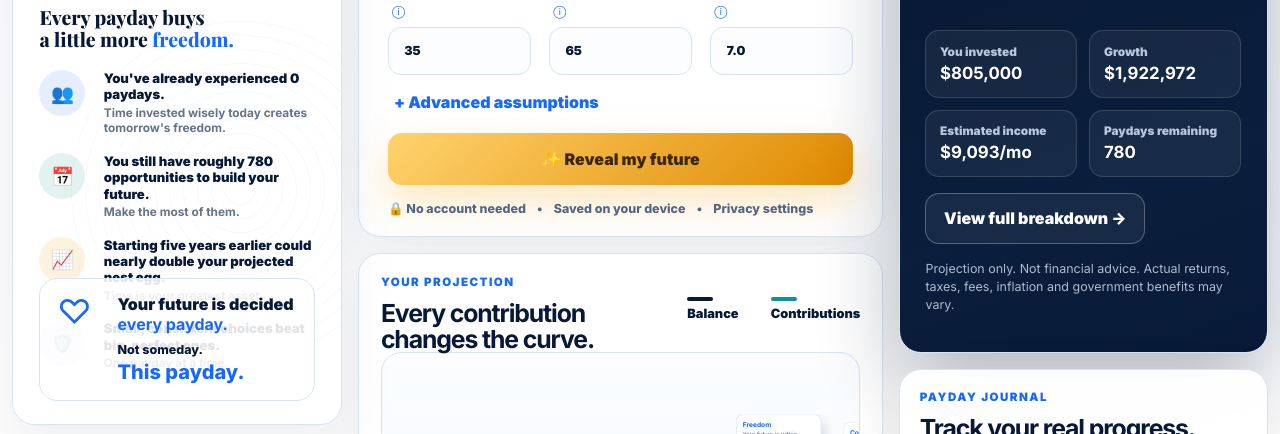
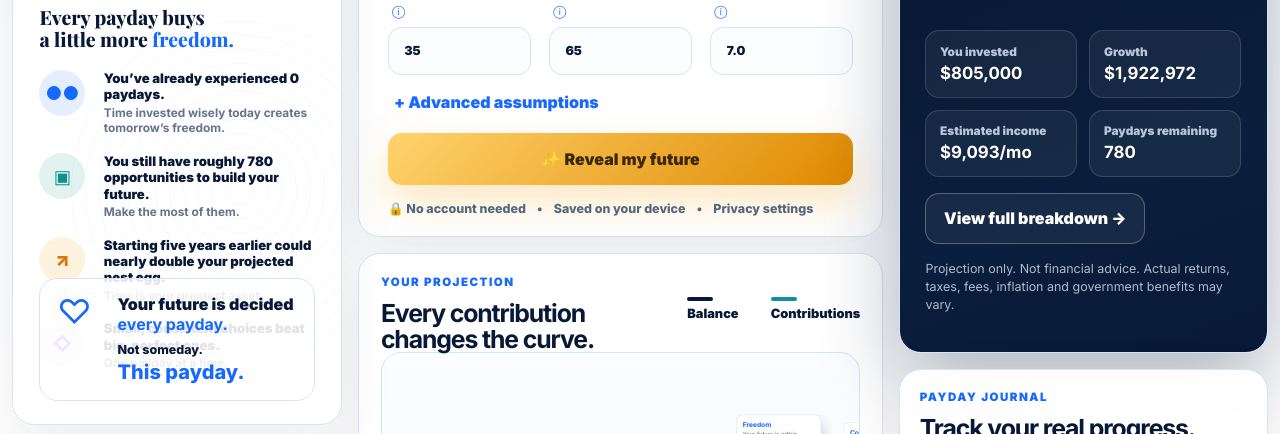
Before and after one commit to calgal7-del/1040-paydays, a React (Vite) app: page / in a window 1280 px wide. Shown: the part 347-781 px from the top of the page. Built offline with nearby package versions, Linux system fonts and the light colour scheme.

Commit message:
Update Hero.jsx

```diff
--- a/src/components/Hero.jsx
+++ b/src/components/Hero.jsx
@@ -1,11 +1,9 @@
 export default function Hero({ paydaysRemaining }) {
   return (
     <section className="hero">
-      <div className="heroAccent"></div>
+      <div className="heroAccent" />
 
-      <p className="heroKicker">
-        YOUR FINANCIAL LIFE IN PAYDAYS
-      </p>
+      <p className="heroKicker">Your financial life in paydays</p>
 
       <h1 className="heroTitle">
         You only get
@@ -22,87 +20,47 @@ export default function Hero({ paydaysRemaining }) {
       </p>
 
       <div className="heroInsights">
-
         <div className="heroInsight blue">
-          <span>👥</span>
-
+          <span>●●</span>
           <div>
-            <strong>
-              You've already experienced 0 paydays.
-            </strong>
-
-            <small>
-              Time invested wisely today creates tomorrow's freedom.
-            </small>
+            <strong>You’ve already experienced 0 paydays.</strong>
+            <small>Time invested wisely today creates tomorrow’s freedom.</small>
           </div>
         </div>
 
         <div className="heroInsight green">
-          <span>📅</span>
-
+          <span>▣</span>
           <div>
-            <strong>
-              You still have roughly {paydaysRemaining.toLocaleString()} opportunities to build your future.
-            </strong>
-
-            <small>
-              Make the most of them.
-            </small>
+            <strong>You still have roughly {paydaysRemaining.toLocaleString()} opportunities to build your future.</strong>
+            <small>Make the most of them.</small>
           </div>
         </div>
 
         <div className="heroInsight gold">
-          <span>📈</span>
-
+          <span>↗</span>
           <div>
-            <strong>
-              Starting five years earlier could nearly double your projected nest egg.
-            </strong>
-
-            <small>
-              Time is your greatest asset.
-            </small>
+            <strong>Starting five years earlier could nearly double your projected nest egg.</strong>
+            <small>Time is your greatest asset.</small>
           </div>
         </div>
 
         <div className="heroInsight purple">
-          <span>🛡️</span>
-
+          <span>◇</span>
           <div>
-            <strong>
-              Small, consistent choices beat big, perfect ones.
-            </strong>
-
-            <small>
-              One payday at a time.
-            </small>
+            <strong>Small, consistent choices beat big, perfect ones.</strong>
+            <small>One payday at a time.</small>
           </div>
         </div>
-
       </div>
 
       <div className="thisPaydayCard">
-
-        <div className="heartIcon">
-          ♡
+        <span className="heartIcon">♡</span>
+        <div>
+          <p>Your future is decided <strong>every payday.</strong></p>
+          <small>Not someday.</small>
+          <em>This payday.</em>
         </div>
-
-        <div>
-          <p>
-            Your future is decided <strong>every payday.</strong>
-          </p>
-
-          <small>
-            Not someday.
-          </small>
-
-          <em>
-            This payday.
-          </em>
-        </div>
-
       </div>
-
     </section>
   )
 }
```
